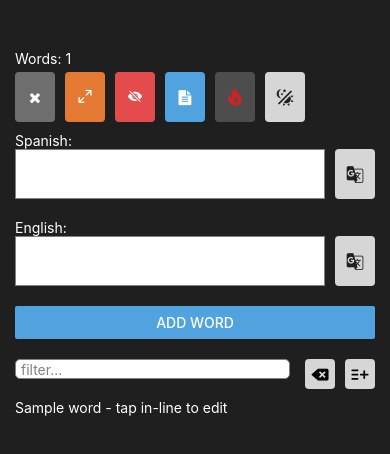
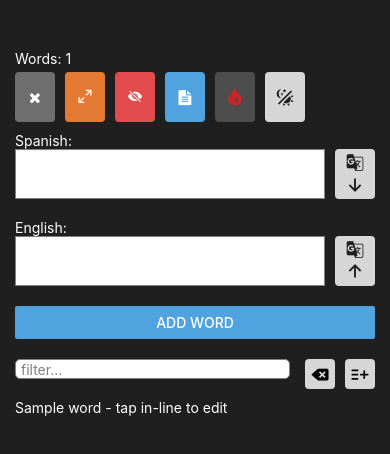
Before and after one commit to jeremytower/r.native-translation-vocab-list, a React Native app: screen / in a window 390 px wide. Shown: the top 454 px of the page. Built offline with nearby package versions, Linux system fonts and the light colour scheme; no server answers.

Commit message:
add some icons to the new translate buttons to make them a little more intuitive

```diff
--- a/Components/AddSection.js
+++ b/Components/AddSection.js
@@ -2,6 +2,7 @@ import { Text, TextInput, View, Button, TouchableOpacity } from "react-native";
 import React from "react";
 import { styles } from "../assets/stylesheet";
 import MaterialCommunityIcons from "react-native-vector-icons/MaterialCommunityIcons";
+import IonIcon from "react-native-vector-icons/Ionicons";
 
 const AddSection = (props) => {
   if (props.showAdd) {
@@ -33,6 +34,11 @@ const AddSection = (props) => {
             >
               <MaterialCommunityIcons
                 name={"google-translate"}
+                size={20}
+                color={props.darkMode ? "#1f1f1f" : "#fff"}
+              />
+              <IonIcon
+                name={"arrow-down"}
                 size={20}
                 color={props.darkMode ? "#1f1f1f" : "#fff"}
               />
@@ -69,6 +75,11 @@ const AddSection = (props) => {
                 size={20}
                 color={props.darkMode ? "#1f1f1f" : "#fff"}
               />
+              <IonIcon
+                name={"arrow-up"}
+                size={20}
+                color={props.darkMode ? "#1f1f1f" : "#fff"}
+              />
             </TouchableOpacity>
           </View>
         </View>
--- a/app.json
+++ b/app.json
@@ -2,7 +2,7 @@
   "expo": {
     "name": "Translation Vocab List",
     "slug": "TranslationVocabList",
-    "version": "1.0.8",
+    "version": "1.0.9",
     "orientation": "portrait",
     "icon": "./assets/translateicon.png",
     "userInterfaceStyle": "light",
@@ -22,7 +22,7 @@
     },
     "android": {
       "package": "com.TranslationVocabList",
-      "versionCode": 8,
+      "versionCode": 9,
       "adaptiveIcon": {
         "foregroundImage": "./assets/translateicon.png",
         "backgroundColor": "#FFFFFF"
```
